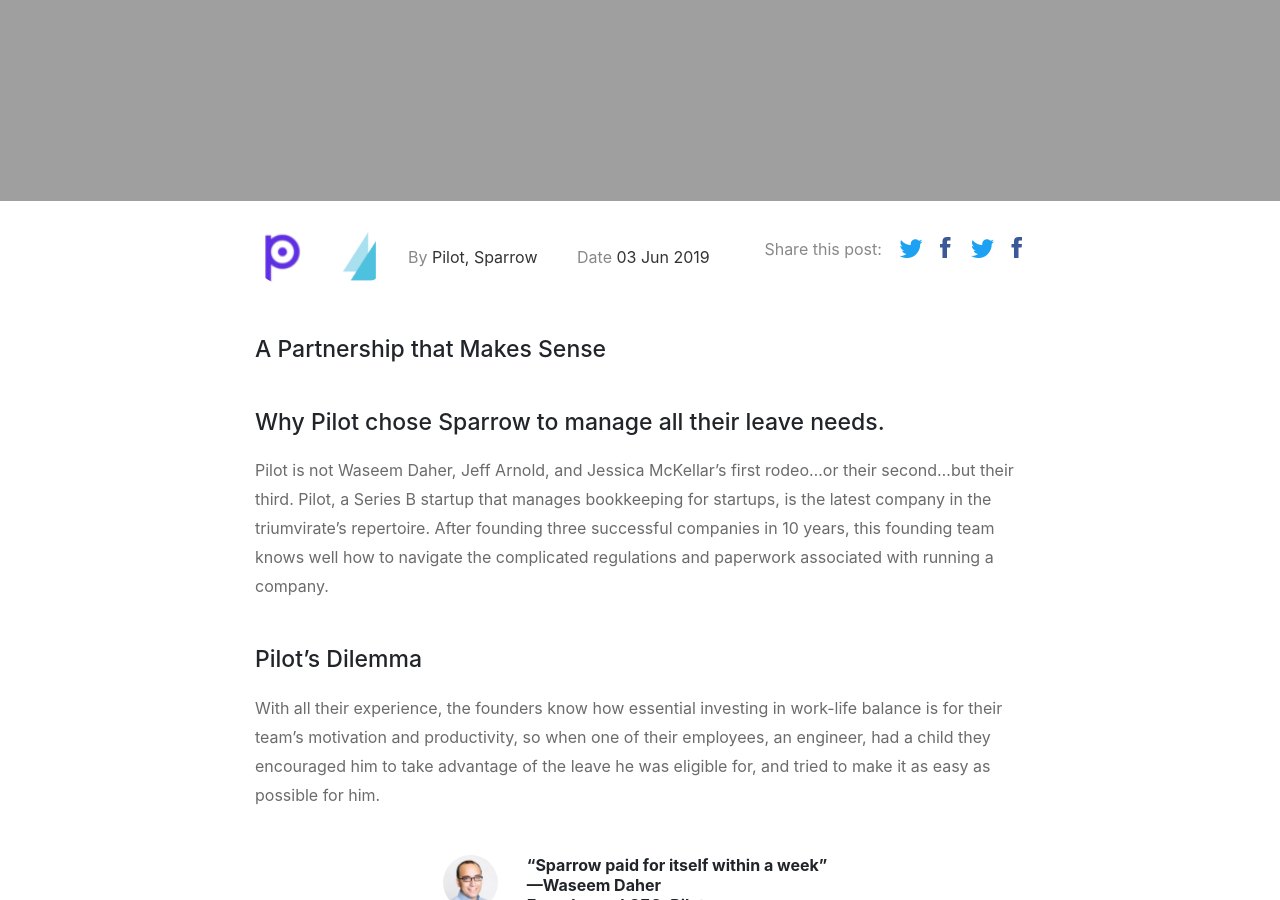
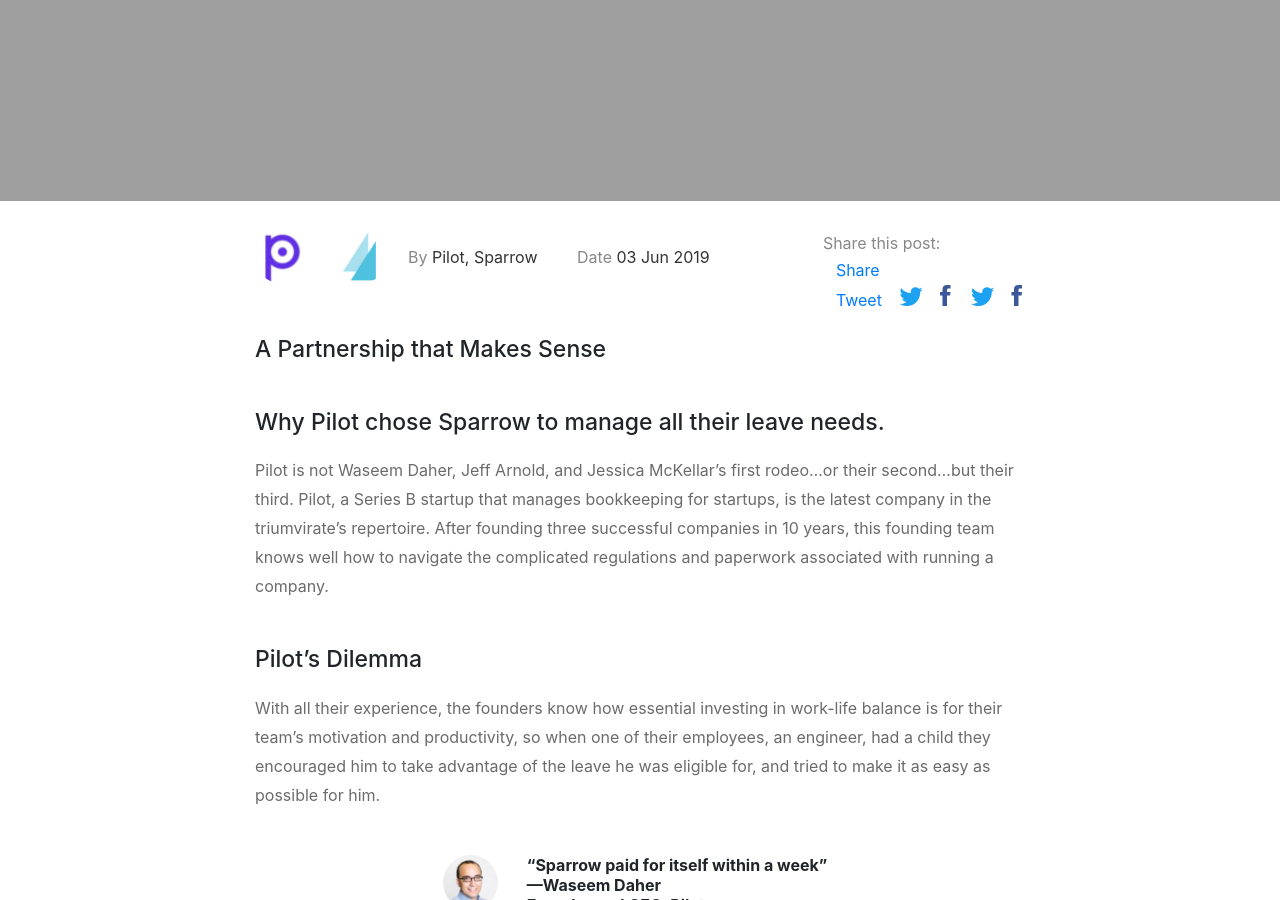
Before and after one commit to trysparrow/sparrow-landing, a Jekyll site: the page built from _posts/2019-06-03-pilot-case-study.md, in a window 1280 px wide and 900 px high, scrolled down 359 px. Built offline with Jekyll 4.4.1, drawn with Linux system fonts in a browser that asks for light colours; nearby versions of some CDN libraries; some web fonts are replaced; comment, search, counter and statistics services are not loaded.

Commit message:
Supply smorgasbord of share buttons
for our SUPREME RULER to choose from

```diff
--- a/_layouts/post.html
+++ b/_layouts/post.html
@@ -39,19 +39,23 @@
       <div class="blog-post-share">
         Share this post:
 
-        <a href="http://twitter.com/share?text=Simple%20Seamless%20Leave&url=https://trysparrow.com/">
-          <i class="ion-social-twitter"></i>
-        </a>
-
-        <a href="http://www.facebook.com/sharer.php?u=https://trysparrow.com/">
-          <i class="ion-social-facebook"></i>
-        </a>
+        <div id="fb-root"></div>
+        <script async defer crossorigin="anonymous" src="https://connect.facebook.net/en_US/sdk.js#xfbml=1&version=v3.3"></script>
+        <div class="fb-share-button" data-href="https://trysparrow.com/blog/introducing-sparrow" data-layout="button" data-size="large"><a target="_blank" href="https://www.facebook.com/sharer/sharer.php?u=https%3A%2F%2Ftrysparrow.com%2Fblog%2Fintroducing-sparrow&amp;src=sdkpreparse" class="fb-xfbml-parse-ignore">Share</a></div>
+        <a href="https://twitter.com/share?ref_src=twsrc%5Etfw" class="twitter-share-button" data-size="large" data-text="No one should need to choose between a job they love and the people they love.&quot; Check out Sparrow&#39;s first blog post! " data-url="https://bit.ly/2taWtnu" data-via="trySparrowHQ" data-related="trySparrowHQ" data-dnt="true" data-show-count="false">Tweet</a><script async src="https://platform.twitter.com/widgets.js" charset="utf-8"></script>
 
         <a href="{{ page.facebook_share | default: 'http://www.facebook.com/sharer.php?u=https://trysparrow.com/' }}">
           <i class="ion-social-twitter"></i>
         </a>
 
         <a href="{{ page.twitter_share | default: 'http://twitter.com/share?text=Simple%20Seamless%20Leave&url=https://trysparrow.com/' }}">
+          <i class="ion-social-facebook"></i>
+        </a>
+        <a href="http://www.facebook.com/sharer.php?u={{ site.url | append: page.url }}">
+          <i class="ion-social-twitter"></i>
+        </a>
+
+        <a href="http://twitter.com/share?url={{ site.url | append: page.url }}">
           <i class="ion-social-facebook"></i>
         </a>
       </div>
```
